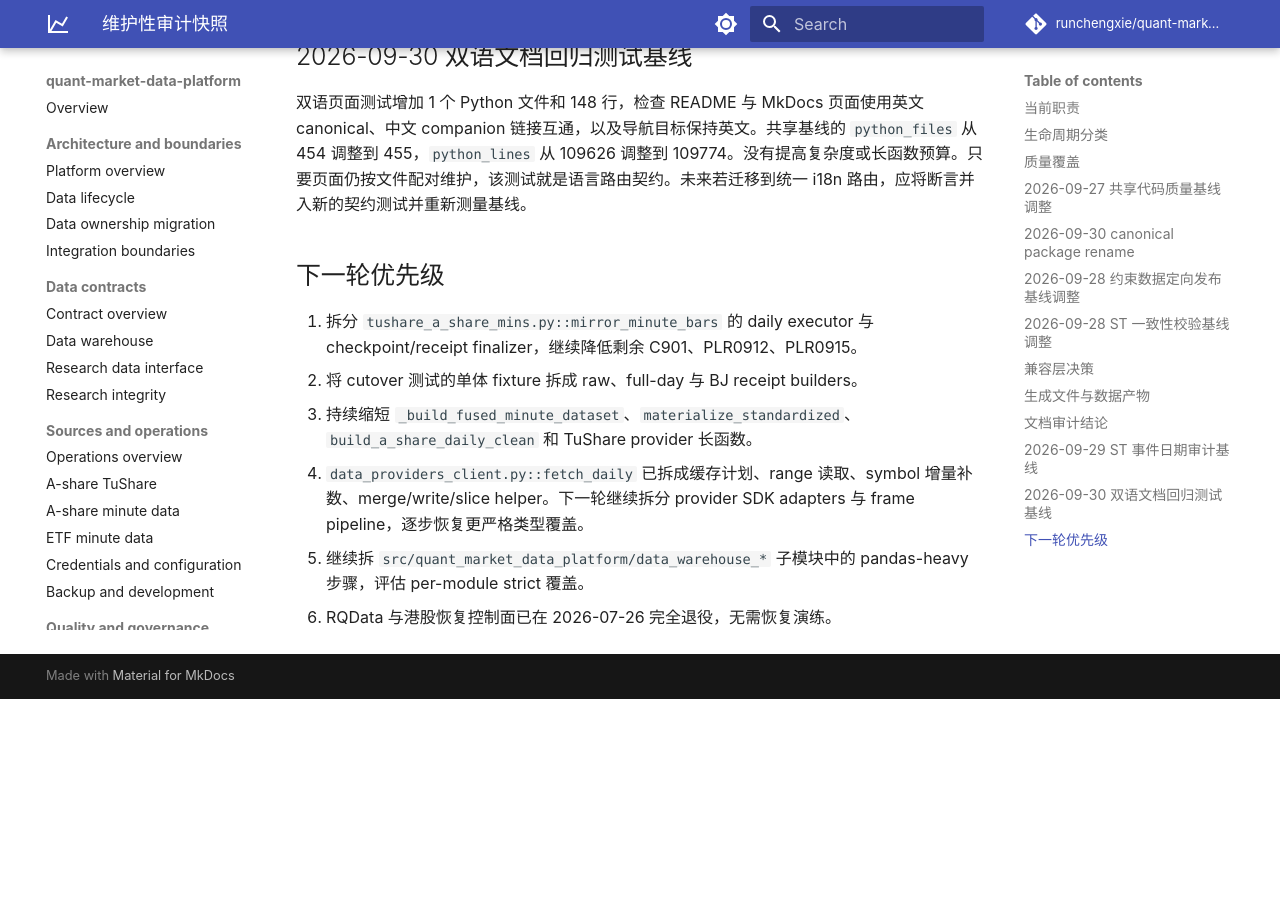
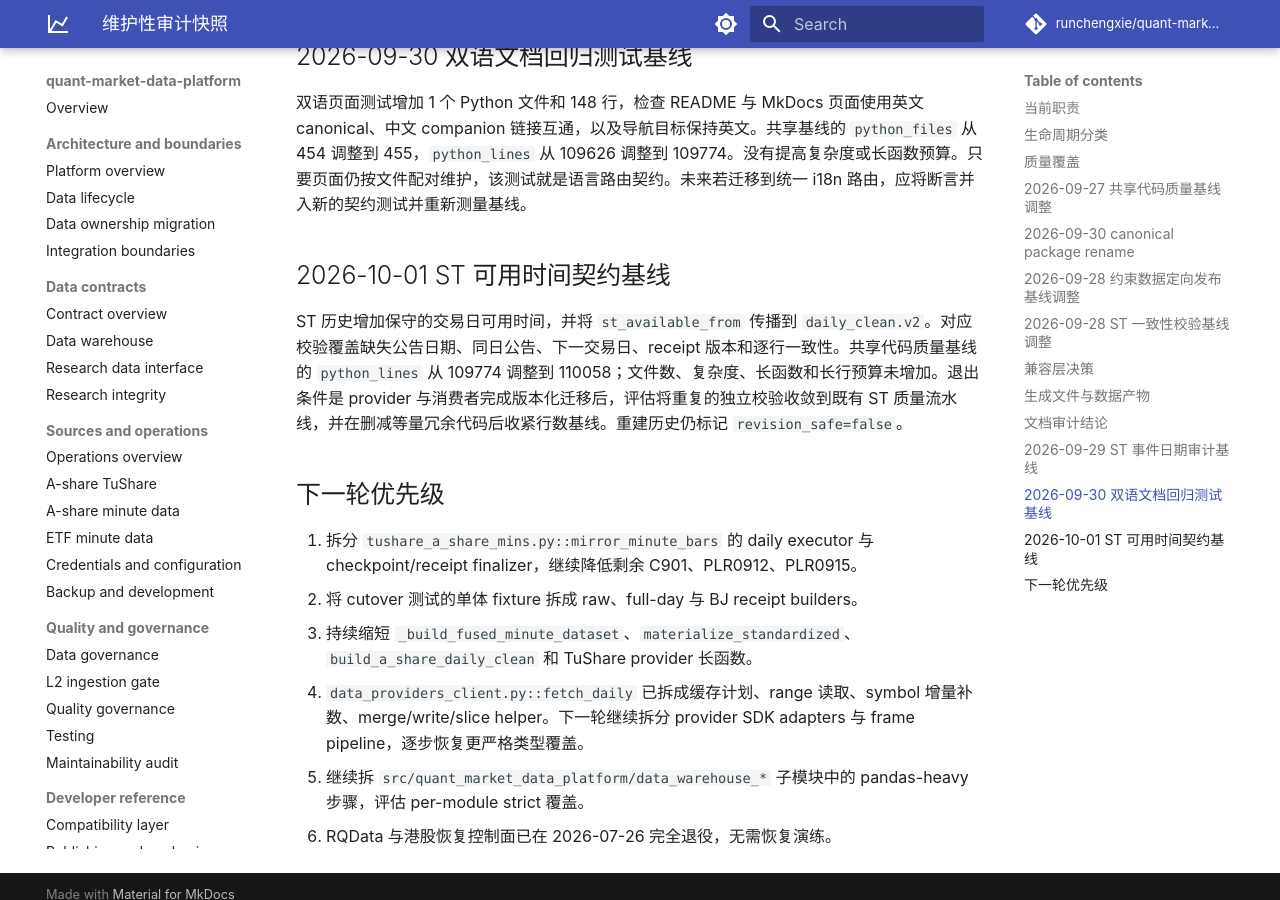
Before and after one commit to runchengxie/quant-market-data-platform, an MkDocs documentation site: the page built from docs/maintenance-audit.md, in a window 1280 px wide and 900 px high, scrolled down 5961 px. Built offline with MkDocs 1.6.1 and Material for MkDocs 9.7.7, drawn with Linux system fonts in a browser that asks for light colours; comment, search, counter and statistics services are not loaded; before the commit the page ends 6660 px from its top, so only the background shows below that.

Commit message:
docs: record ST availability quality baseline

```diff
--- a/docs/maintenance-audit.md
+++ b/docs/maintenance-audit.md
@@ -195,6 +195,10 @@ uv run --extra dev python scripts/dev/quality_debt.py --skip-ruff --check-baseli
 
 双语页面测试增加 1 个 Python 文件和 148 行，检查 README 与 MkDocs 页面使用英文 canonical、中文 companion 链接互通，以及导航目标保持英文。共享基线的 `python_files` 从 454 调整到 455，`python_lines` 从 109626 调整到 109774。没有提高复杂度或长函数预算。只要页面仍按文件配对维护，该测试就是语言路由契约。未来若迁移到统一 i18n 路由，应将断言并入新的契约测试并重新测量基线。
 
+## 2026-10-01 ST 可用时间契约基线
+
+ST 历史增加保守的交易日可用时间，并将 `st_available_from` 传播到 `daily_clean.v2`。对应校验覆盖缺失公告日期、同日公告、下一交易日、receipt 版本和逐行一致性。共享代码质量基线的 `python_lines` 从 109774 调整到 110058；文件数、复杂度、长函数和长行预算未增加。退出条件是 provider 与消费者完成版本化迁移后，评估将重复的独立校验收敛到既有 ST 质量流水线，并在删减等量冗余代码后收紧行数基线。重建历史仍标记 `revision_safe=false`。
+
 ## 下一轮优先级
 
 
```
Also changed, not shown: docs/maintenance.en.md (+2 -0 lines), 1 other file.
